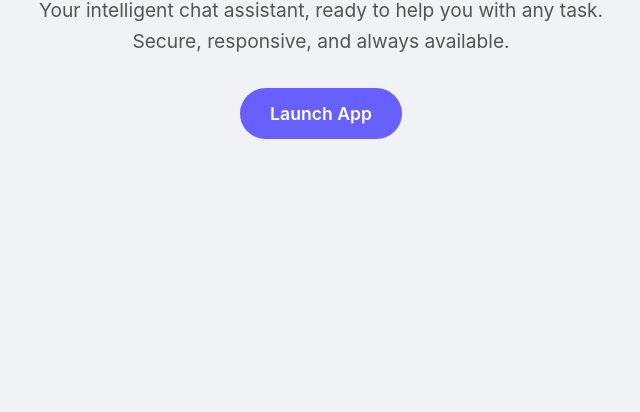
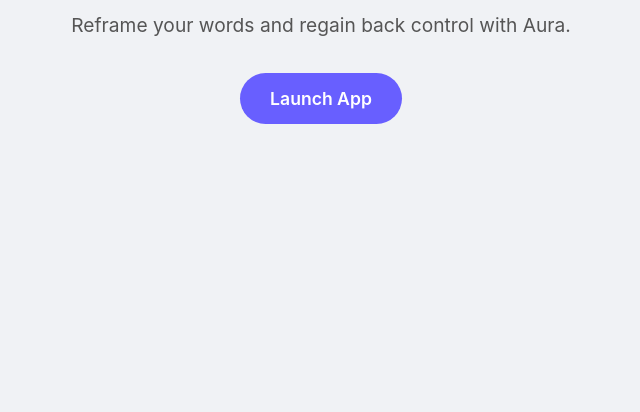
Before and after one commit to fnqureshi/aura-citadel-v2, a website: page public/landing.html in a window 1280 px wide. Shown: the part 388-800 px from the top of the page, without its empty margins (319-959 px from the left). Drawn offline with Linux system fonts and the light colour scheme.

Commit message:
Update hero subtitle text in landing page

```diff
--- a/public/landing.html
+++ b/public/landing.html
@@ -11,7 +11,7 @@
     <div class="container">
         <header class="hero">
             <h1 class="hero-title">Welcome to Aura</h1>
-            <p class="hero-subtitle">Your intelligent chat assistant, ready to help you with any task. Secure, responsive, and always available.</p>
+            <p class="hero-subtitle"> Reframe your words and regain back control with Aura.</p>
             <!-- This is the main button that links to your application -->
             <a href="/app" class="cta-button">Launch App</a>
         </header>
```
